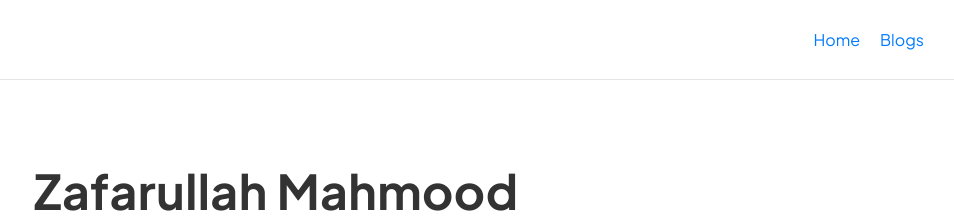
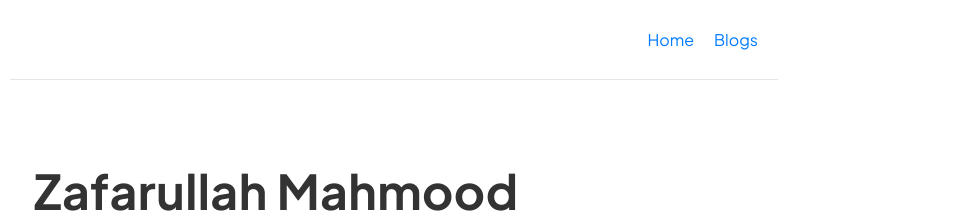
Before and after one commit to zaffnet/zaffnet.github.io, a Jekyll site: the page built from index.html, in a window 1280 px wide. Shown: the top 223 px of the page, without its empty margins (246-1200 px from the left). Built offline with Jekyll 4.4.1, drawn with Linux system fonts in a browser that asks for light colours.

Commit message:
Constrain header navigation to sixty percent width

```diff
--- a/assets/css/style.css
+++ b/assets/css/style.css
@@ -28,7 +28,13 @@ body {
   box-sizing: border-box;
 }
 
-.container > header,
+.container > header {
+  width: 60vw;
+  margin: 0 auto;
+  padding: 0 20px;
+  box-sizing: border-box;
+}
+
 .container > main,
 .container > footer {
   width: min(90vw, 1200px);
@@ -71,9 +77,8 @@ header nav {
   justify-content: space-between;
   align-items: center;
   height: 100%;
-  max-width: 1100px;
-  margin: 0 auto;
-  padding: 0 20px;
+  width: 100%;
+  padding: 0;
   box-sizing: border-box;
 }
 
```
